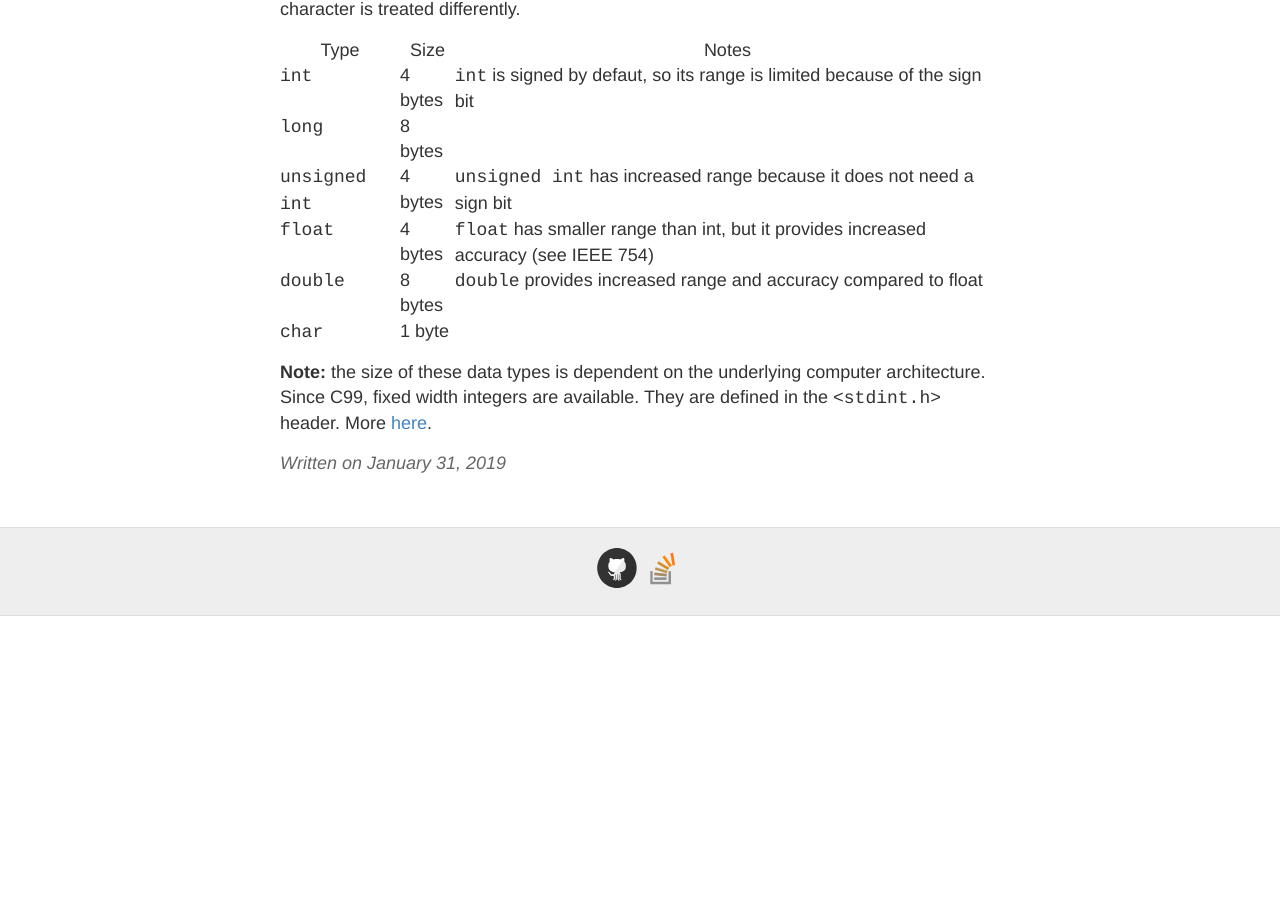
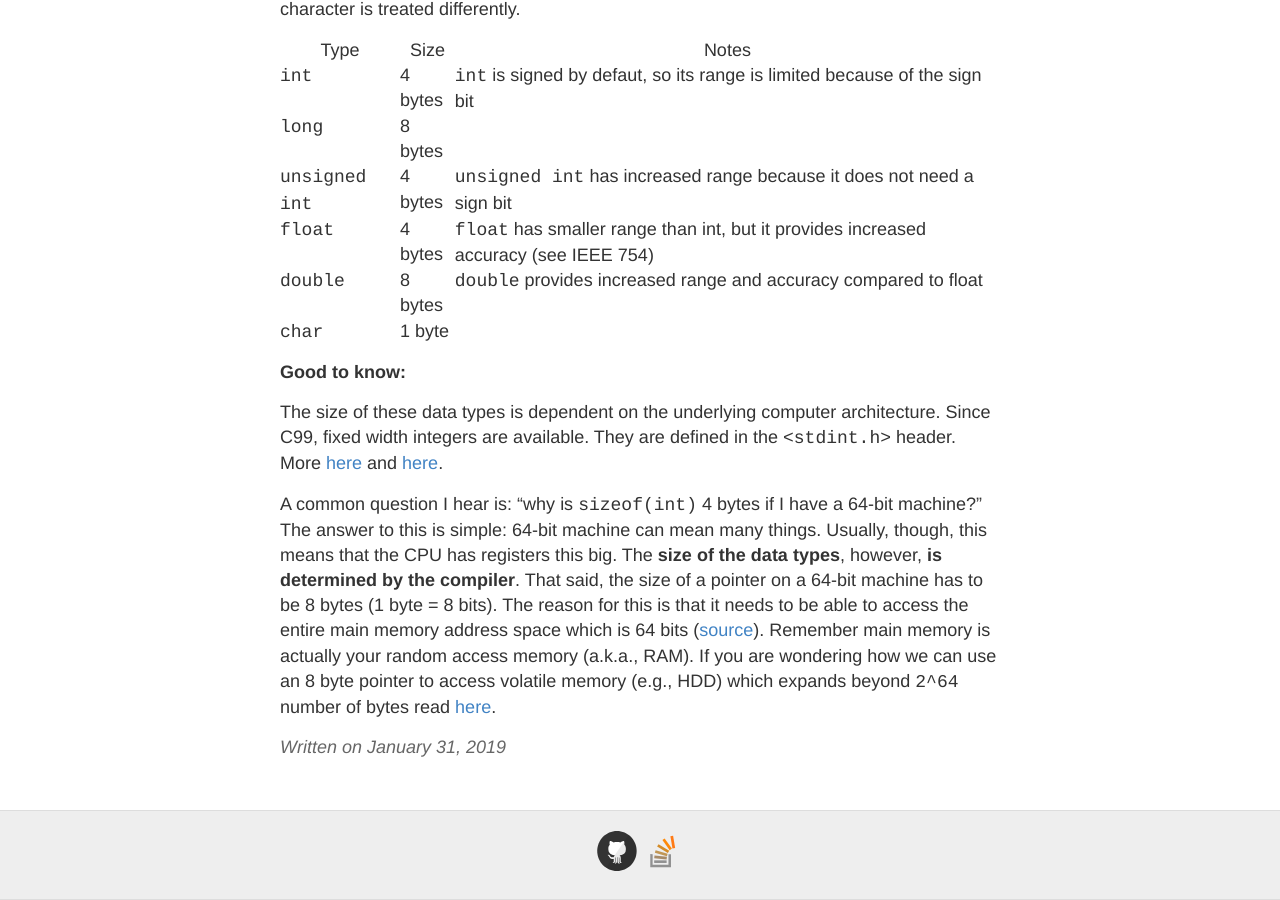
Before and after one commit to gutucristian/gutucristian.github.io, a Jekyll site: the page built from _posts/2019-1-31-C-Programming-Notes.md, in a window 1280 px wide and 900 px high, scrolled down 1805 px. Built offline with Jekyll 4.4.1, drawn with Linux system fonts in a browser that asks for light colours; our own code applies the rules of GitHub Pages for plain Markdown files; before the commit the page ends 2421 px from its top, so only the background shows below that.

Commit message:
Update 2019-1-31-C-Programming-Notes.md

```diff
--- a/_posts/2019-1-31-C-Programming-Notes.md
+++ b/_posts/2019-1-31-C-Programming-Notes.md
@@ -58,4 +58,8 @@ __Escape character:__ in computing an escape character is a character which invo
 | `double` | 8 bytes | `double` provides increased range and accuracy compared to float |
 | `char` | 1 byte |
 
-__Note:__ the size of these data types is dependent on the underlying computer architecture. Since C99, fixed width integers are available. They are defined in the `<stdint.h>` header. More [here](https://en.cppreference.com/w/c/types/integer).
+__Good to know:__
+
+The size of these data types is dependent on the underlying computer architecture. Since C99, fixed width integers are available. They are defined in the `<stdint.h>` header. More [here](https://en.cppreference.com/w/c/types/integer) and [here](https://stackoverflow.com/questions/1331821/fixed-width-floating-point-numbers-in-c-c).
+
+A common question I hear is: "why is `sizeof(int)` 4 bytes if I have a 64-bit machine?" The answer to this is simple: 64-bit machine can mean many things. Usually, though, this means that the CPU has registers this big. The __size of the data types__, however, __is determined by the compiler__. That said, the size of a pointer on a 64-bit machine has to be 8 bytes (1 byte = 8 bits). The reason for this is that it needs to be able to access the entire main memory address space which is 64 bits ([source](https://stackoverflow.com/questions/10197242/what-should-be-the-sizeofint-on-a-64-bit-machine/10197311)). Remember main memory is actually your random access memory (a.k.a., RAM). If you are wondering how we can use an 8 byte pointer to access volatile memory (e.g., HDD) which expands beyond `2^64` number of bytes read [here](https://superuser.com/questions/487076/why-is-it-so-that-32-bit-is-limited-to-4-gb-ram-but-it-can-easily-support-1-tb-h/487079).
```
